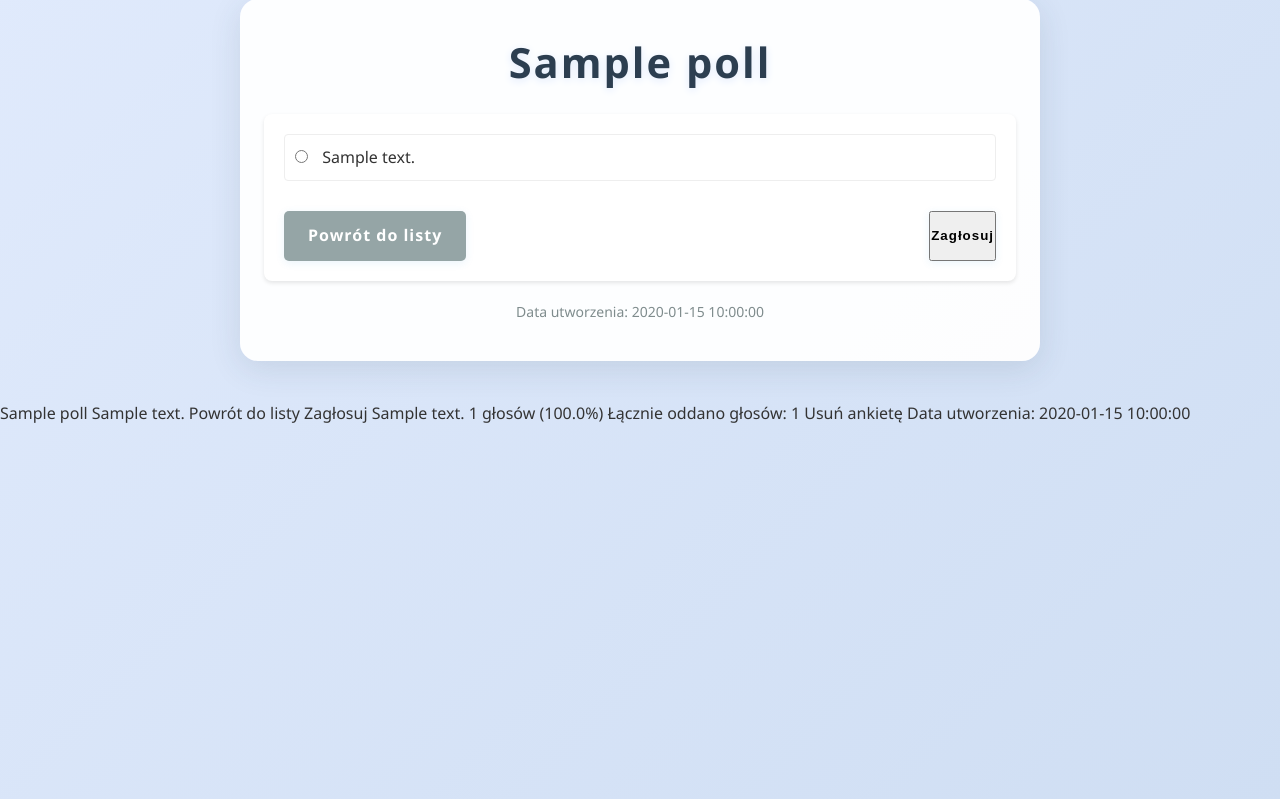
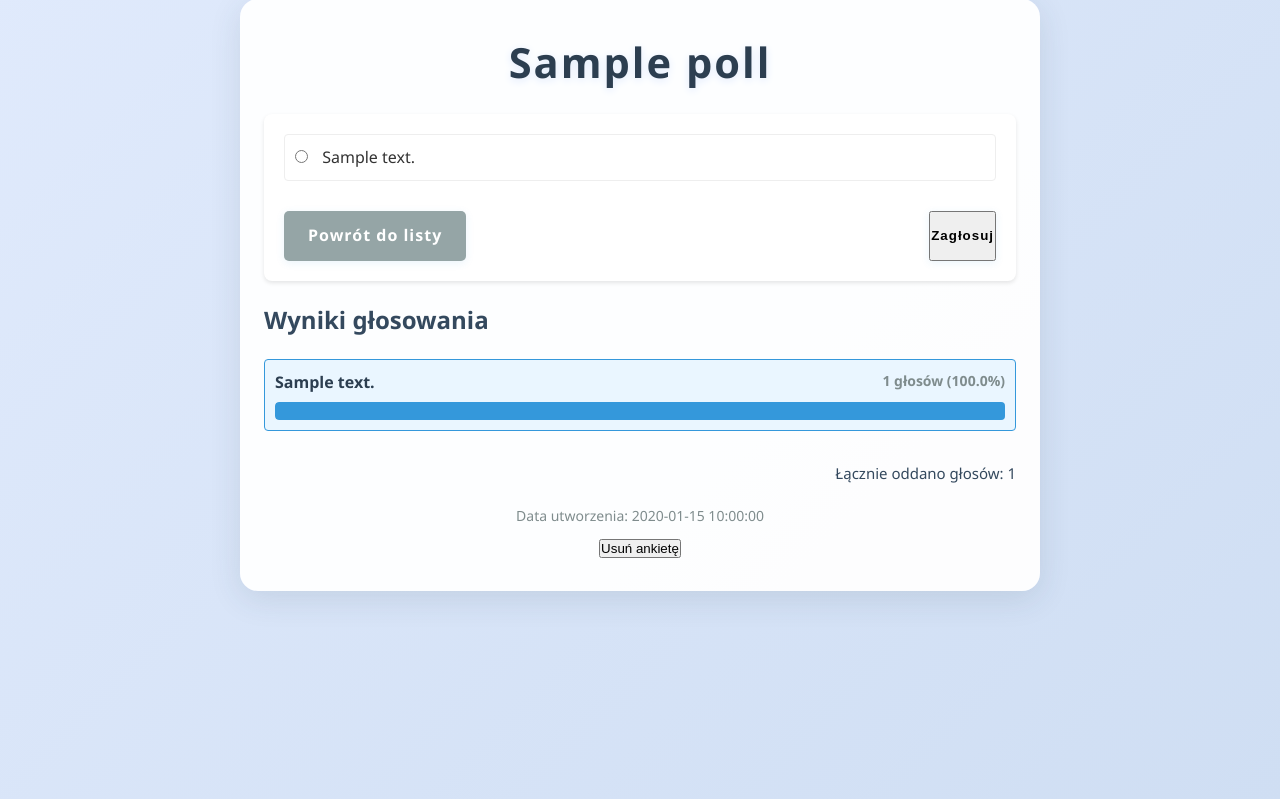
Before and after one commit to wr34876/ankieter, a Flask app: page /polls/1 in a window 1280 px wide. Shown: the part 41-840 px from the top of the page. Run offline with Flask 3, Linux system fonts and the light colour scheme; tables that the repository leaves empty hold one stand-in row (values such as "Sample post").

Commit message:
Fix broken views

```diff
--- a/app/templates/view_poll.html
+++ b/app/templates/view_poll.html
@@ -1,3 +1,4 @@
+
 <!DOCTYPE html>
 <html lang="pl">
 <head>
@@ -28,25 +29,38 @@
             </form>
         </div>
 
+        {% set total_votes = options|map(attribute='votes')|sum %}
+        {% set max_votes = options|map(attribute='votes')|max %}
+
+        <div class="poll-results">
+            {% if total_votes == 0 %}
+            <p class="no-votes">Brak oddanych głosów. Bądź pierwszą osobą, która zagłosuje!</p>
+            {% else %}
+            <h2>Wyniki głosowania</h2>
+            <div class="results-list">
+                {% for option in options %}
+                {% set percent = (option.votes / total_votes * 100) | round(1) %}
+                <div class="result-item {% if option.votes == max_votes and total_votes > 0 %}leading-option{% endif %}">
+                    <div class="result-label">
+                        <span class="option-text">{{ option.text }}</span>
+                        <span class="votes">{{ option.votes }} głosów ({{ percent }}%)</span>
+                    </div>
+                    <div class="bar-outer">
+                        <div class="bar-inner" style="width: {{ percent }}%"></div>
+                    </div>
+                </div>
+                {% endfor %}
+            </div>
+            <p class="total-votes">Łącznie oddano głosów: {{ total_votes }}</p>
+            {% endif %}
+        </div>
+
         <div class="poll-info">
             <p class="date">Data utworzenia: {{ poll.created_at.strftime('%Y-%m-%d %H:%M:%S') }}</p>
+            <form method="POST" action="{{ url_for('main.delete_poll', poll_id=poll.id) }}" class="delete-form">
+                <button type="submit" class="button-danger" onclick="return confirm('Czy na pewno chcesz usunąć tę ankietę?')">Usuń ankietę</button>
+            </form>
         </div>
     </div>
 </body>
 </html>
-{{ poll.question }}
-{% for option in options %}
- {{ option.text }}
-{% endfor %}
-Powrót do listy Zagłosuj
-{% set total_votes = options|map(attribute='votes')|sum %} {% set max_votes = options|map(attribute='votes')|max %}
-{% if total_votes == 0 %}
-Brak oddanych głosów. Bądź pierwszą osobą, która zagłosuje!
-
-{% else %} {% for option in options %} {% set percent = (option.votes / total_votes * 100) | round(1) %}
-{{ option.text }} {{ option.votes }} głosów ({{ percent }}%)
-{% endfor %}
-Łącznie oddano głosów: {{ total_votes }}
-{% endif %}
-Usuń ankietę
-Data utworzenia: {{ poll.created_at.strftime('%Y-%m-%d %H:%M:%S') }}
```
Also changed, not shown: app/templates/index.html (+40 -12 lines).
